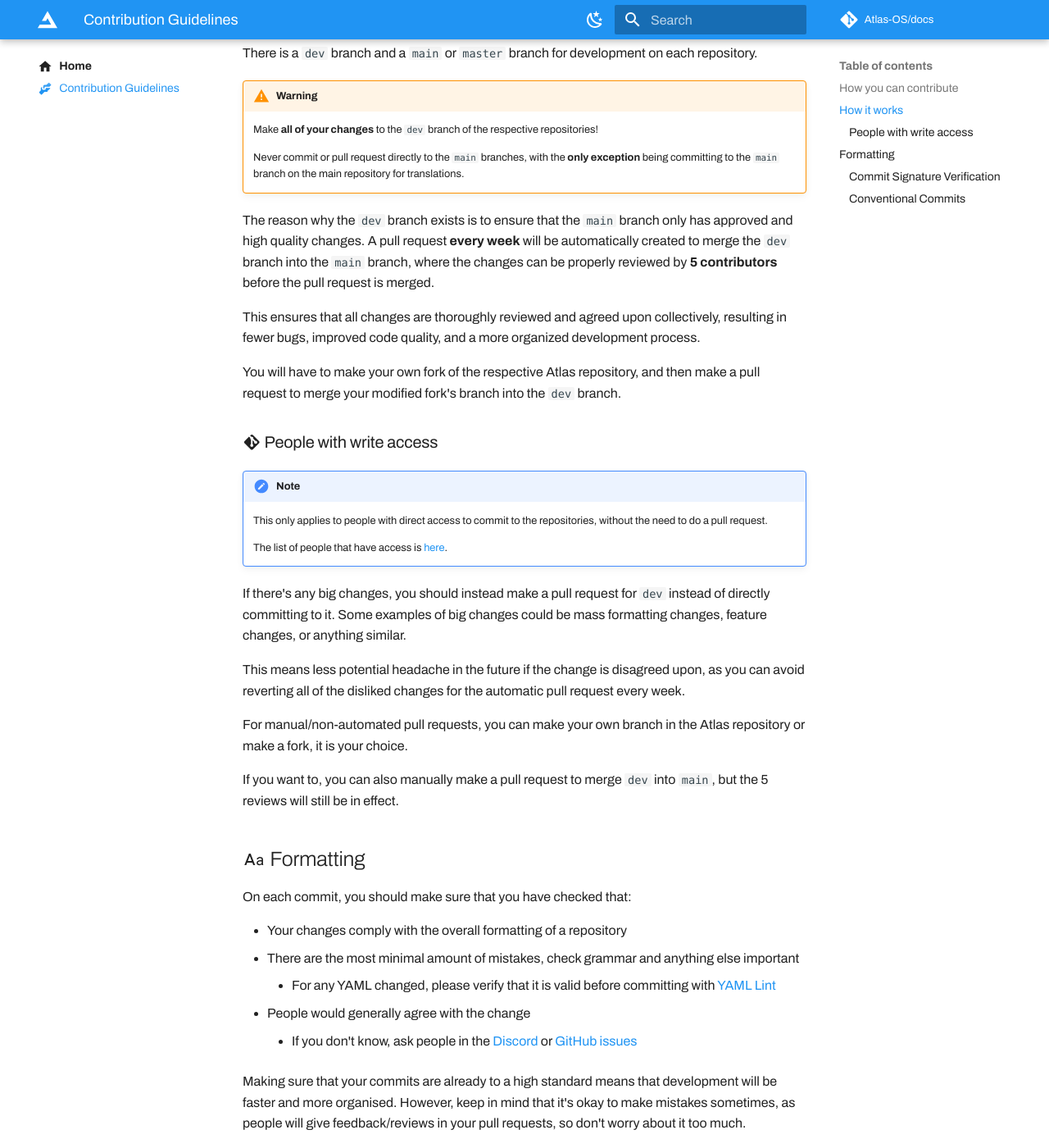
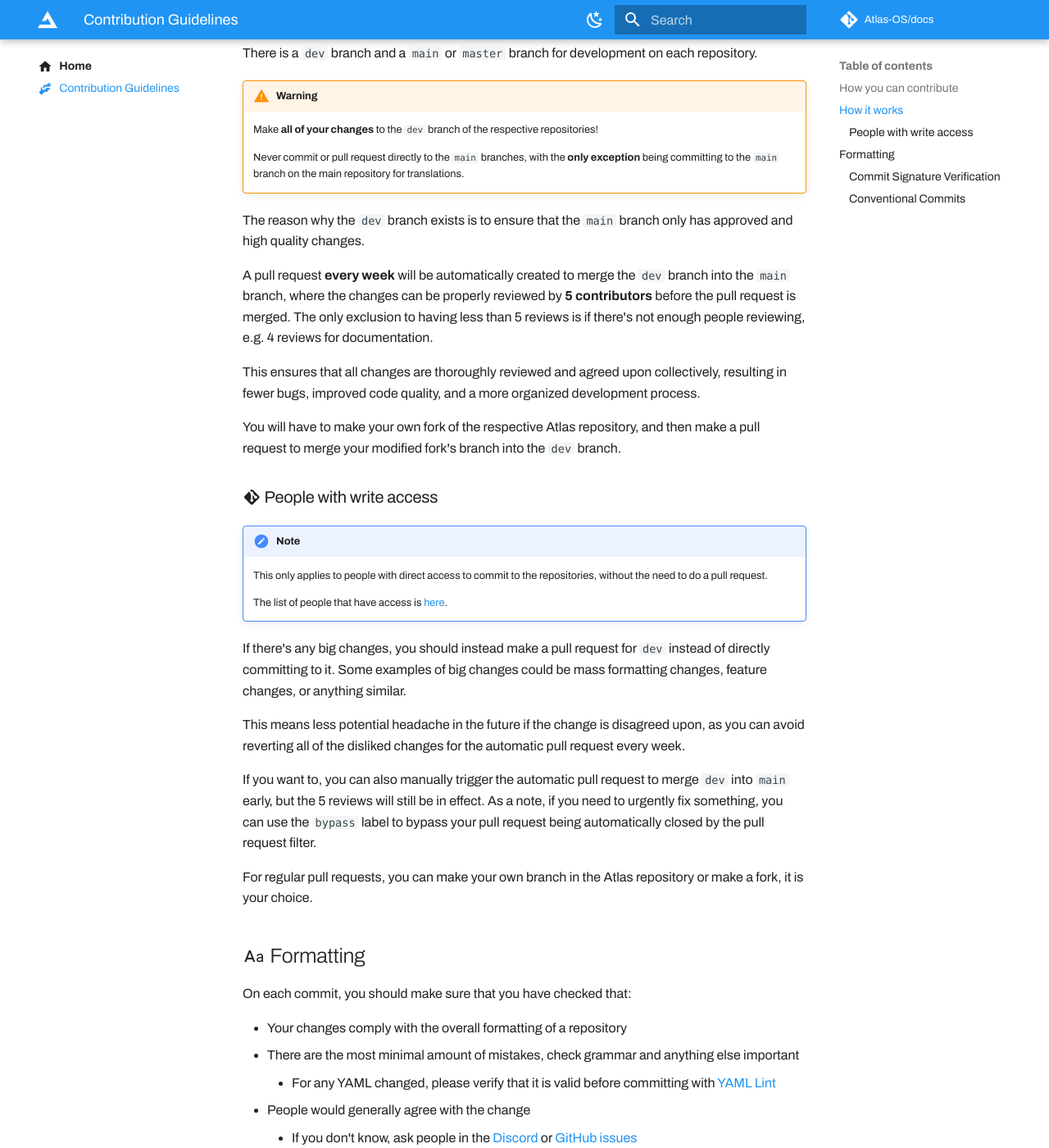
Before and after one commit to Atlas-OS/docs, an MkDocs documentation site: the page built from docs/contributions.md, in a window 1280 px wide and 1400 px high, scrolled down 1089 px. Shown: the whole window at 82% size. Built offline with MkDocs 1.6.1 and Material for MkDocs 9.7.7, drawn with Linux system fonts in a browser that asks for light colours; some web fonts are replaced; comment, search, counter and statistics services are not loaded.

Commit message:
feat: add more info about auto PR

```diff
--- a/docs/contributions.md
+++ b/docs/contributions.md
@@ -37,7 +37,9 @@ There is a `dev` branch and a `main` or `master` branch for development on each
 
 	Never commit or pull request directly to the `main` branches, with the **only exception** being committing to the `main` branch on the main repository for translations.
 
-The reason why the `dev` branch exists is to ensure that the `main` branch only has approved and high quality changes. A pull request **every week** will be automatically created to merge the `dev` branch into the `main` branch, where the changes can be properly reviewed by **5 contributors** before the pull request is merged.
+The reason why the `dev` branch exists is to ensure that the `main` branch only has approved and high quality changes.
+
+A pull request **every week** will be automatically created to merge the `dev` branch into the `main` branch, where the changes can be properly reviewed by **5 contributors** before the pull request is merged. The only exclusion to having less than 5 reviews is if there's not enough people reviewing, e.g. 4 reviews for documentation.
 
 This ensures that all changes are thoroughly reviewed and agreed upon collectively, resulting in fewer bugs, improved code quality, and a more organized development process.
 
@@ -54,9 +56,9 @@ If there's any big changes, you should instead make a pull request for `dev` ins
 
 This means less potential headache in the future if the change is disagreed upon, as you can avoid reverting all of the disliked changes for the automatic pull request every week.
 
-For manual/non-automated pull requests, you can make your own branch in the Atlas repository or make a fork, it is your choice.
+If you want to, you can also manually trigger the automatic pull request to merge `dev` into `main` early, but the 5 reviews will still be in effect. As a note, if you need to urgently fix something, you can use the `bypass` label to bypass your pull request being automatically closed by the pull request filter.
 
-If you want to, you can also manually make a pull request to merge `dev` into `main`, but the 5 reviews will still be in effect.
+For regular pull requests, you can make your own branch in the Atlas repository or make a fork, it is your choice.
 
 ## :material-format-letter-case: Formatting
 
```
